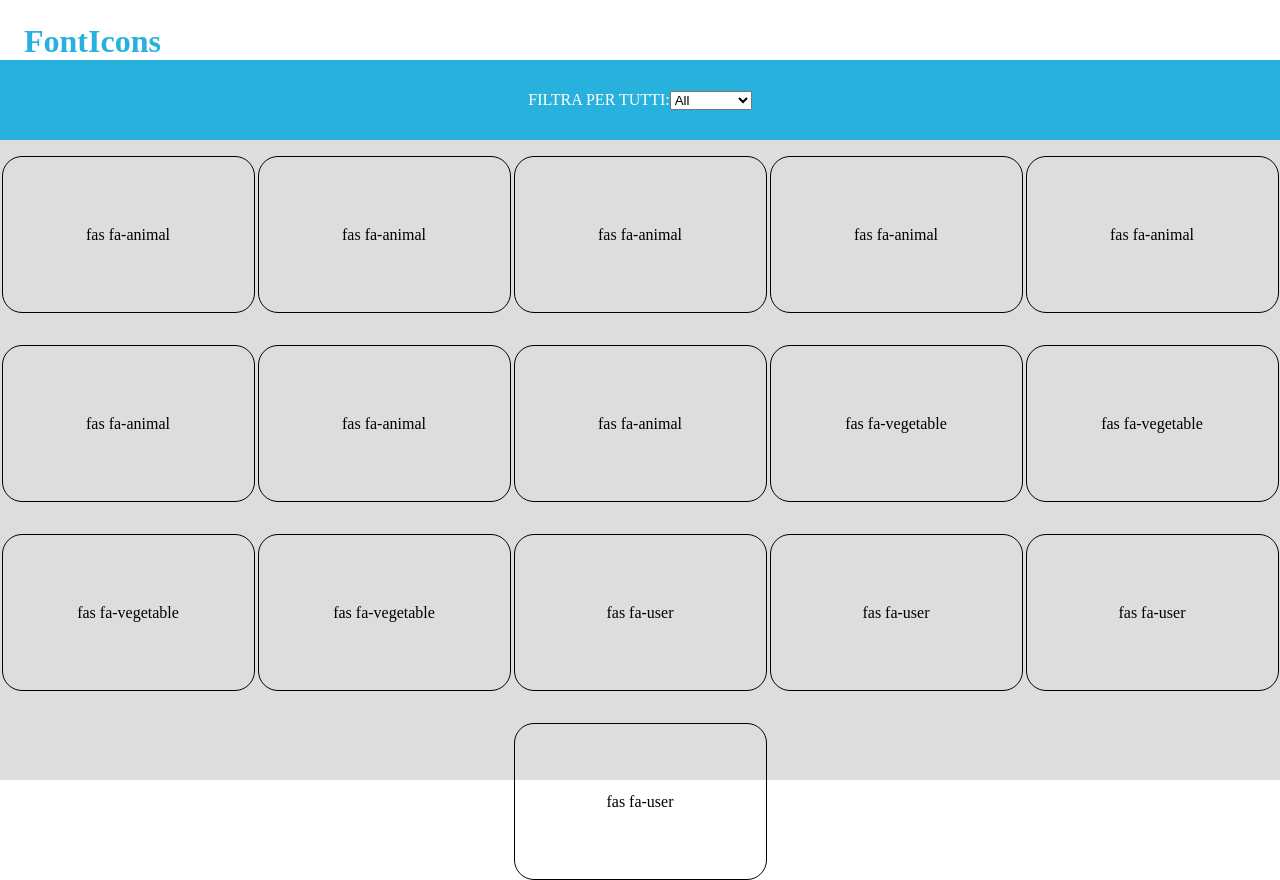
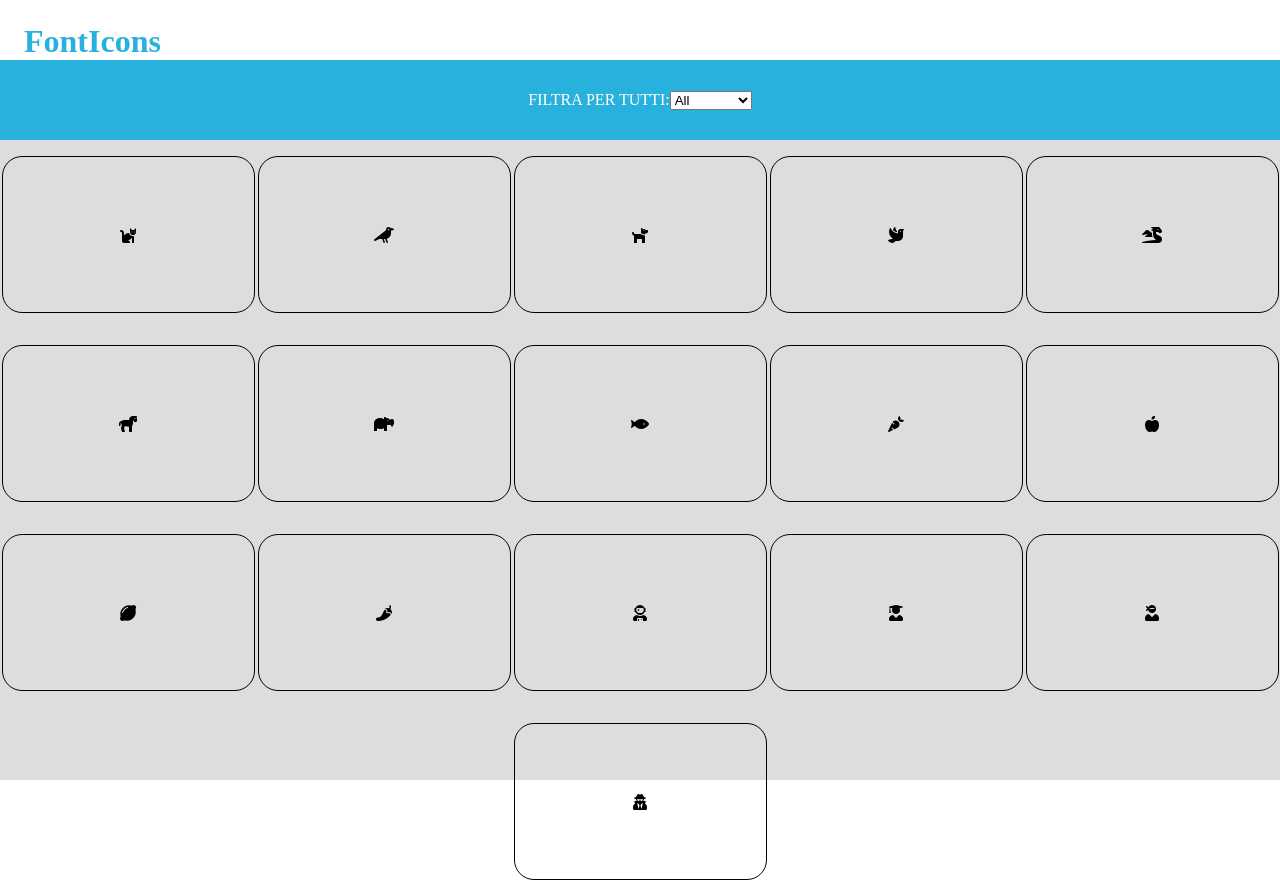
Before and after one commit to bodascaluca/js-es6-icons, a plain HTML site: page js-es6-icons/index.html in a window 1280 px wide. Drawn offline with Linux system fonts and the light colour scheme.

Commit message:
Add icon

```diff
--- a/js-es6-icons/index.html
+++ b/js-es6-icons/index.html
@@ -10,12 +10,15 @@
 
     <link rel="stylesheet" href="https://cdnjs.cloudflare.com/ajax/libs/font-awesome/5.15.4/css/all.min.css" integrity="sha512-1ycn6IcaQQ40/MKBW2W4Rhis/DbILU74C1vSrLJxCq57o941Ym01SwNsOMqvEBFlcgUa6xLiPY/NS5R+E6ztJQ==" crossorigin="anonymous" referrerpolicy="no-referrer" />
 
+    <link rel="stylesheet" href="https://cdnjs.cloudflare.com/ajax/libs/font-awesome/5.15.4/css/fontawesome.min.css" integrity="sha512-P9vJUXK+LyvAzj8otTOKzdfF1F3UYVl13+F8Fof8/2QNb8Twd6Vb+VD52I7+87tex9UXxnzPgWA3rH96RExA7A==" crossorigin="anonymous" referrerpolicy="no-referrer" />
 </head>
 <body>
     <!-- HEADER  -->
     <header>
         <div class="header-top">
             <h1 id="title" >FontIcons</h1>
+            <i class="fas fa-abacus"></i>
+
         </div>
         <div class="header-down">
 
@@ -28,12 +31,15 @@
             <option value="4">User</option>
         </select>
         </div>
+
     </header>
     <!-- /HEADER  -->
 
     <!-- MAIN  -->
     <main class="main">
-        <!-- <div class="box"></div> -->
+        <!-- <div class="box">
+            <i class="fas fa-abacus"></i>
+        </div> -->
     </main>
     <!-- /MAIN  -->
 
--- a/js-es6-icons/js/script.js
+++ b/js-es6-icons/js/script.js
@@ -130,21 +130,16 @@ const list =
 
 
 
-/*
-const text = list.map((element)=>{
-    let message;
-    message.innerHTML +=`${element.family} ${element.prefix} ${element.type}`;
-    return message;
-});
-*/
-
 const main = document.querySelector(".main");
 list.forEach((element) => {
     const casella = document.createElement("div");
     casella.classList.add("box");
     // manca i con le classi dell'icona
+    const i = document.createElement("i");
+    i.classList.add(element.family, element.prefix+element.name);
+    casella.append(i);
     // manca un testo con il nome dell'icona
-    casella.innerHTML = `${element.family} ${element.prefix+element.type}`;
+    // casella.innerHTML = `${element.family} ${element.prefix+element.type}`;
     main.append(casella);
     console.log(casella);
 })
```
